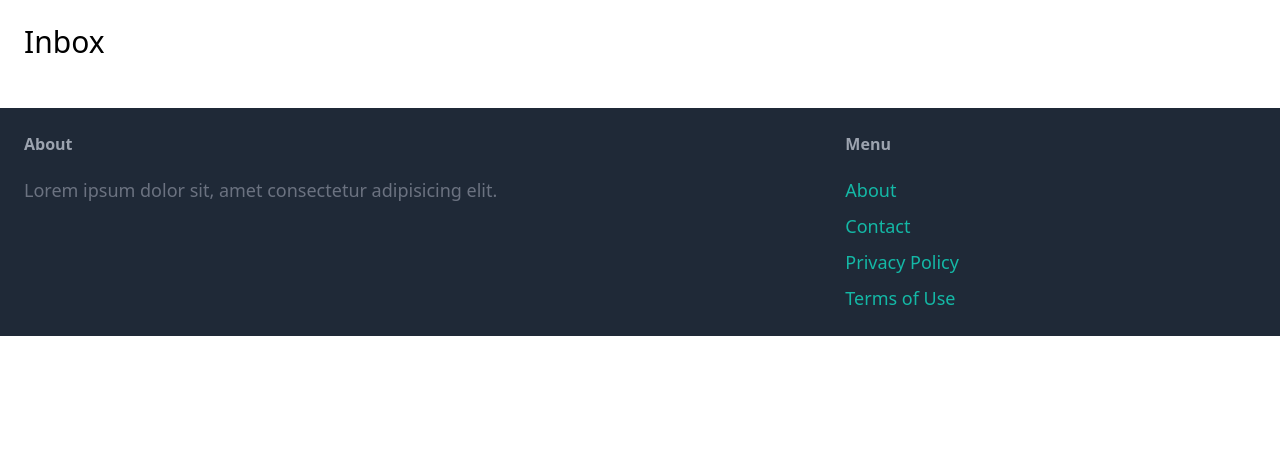
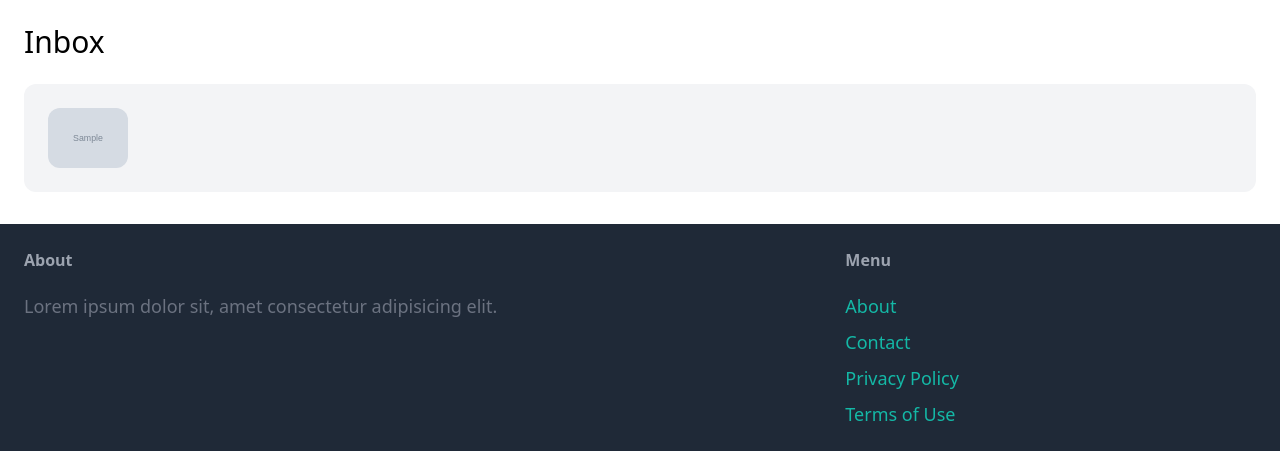
Before and after one commit to matrix-bro/online-bazar, a Django app: page /inbox/ in a window 1280 px wide. Shown: the part 77-528 px from the top of the page. Run offline with Django 4.2, Linux system fonts and the light colour scheme; a user stored in the database is signed in; tables that the repository leaves empty hold one stand-in row (values such as "Sample post"); grey boxes marked "Sample" are stand-in pictures; some libraries are stand-ins or nearby versions.

Commit message:
Inbox Created, Can see all the Conversation

```diff
--- a/app/templates/app/inbox.html
+++ b/app/templates/app/inbox.html
@@ -4,4 +4,25 @@
 
 {% block content %}
     <h1 class="mb-6 text-3xl">Inbox</h1>
+
+    <div class="space-y-6">
+        {% for conversation in conversations %}
+            <a href="#">
+                <div class="my-2 p-6 flex bg-gray-100 rounded-xl">
+                    <div class="pr-6">
+                        <img src="{{ conversation.item.image.url }}" class="w-20 rounded-xl">
+                    </div>
+
+                    <div>
+                        {% for member in conversation.members.all %}
+                            {% if member != request.user %}
+                                <p class="mb-4"><strong>{{ member.username }} | {{ conversation.modified_at }}</strong></p>
+                                <p>{{ conversation.item.name }}</p>
+                            {% endif %}
+                        {% endfor %}
+                    </div>
+                </div>
+            </a>
+        {% endfor %}
+    </div>
 {% endblock %}
--- a/app/views.py
+++ b/app/views.py
@@ -157,4 +157,8 @@
 
 @login_required
 def inbox(request):
-    return render(request, 'app/inbox.html')
+    conversations = Conversation.objects.filter(members__in=[request.user.id])
+
+    return render(request, 'app/inbox.html', {
+        'conversations': conversations
+    })
```
